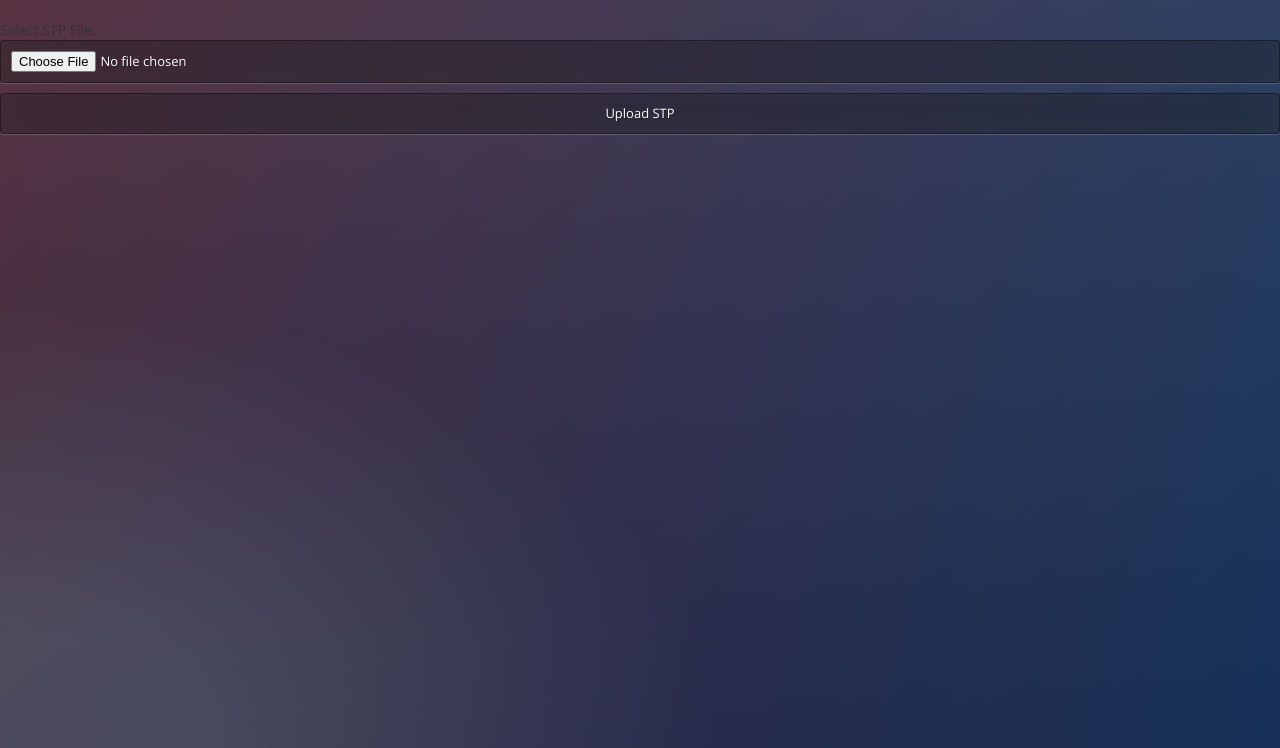
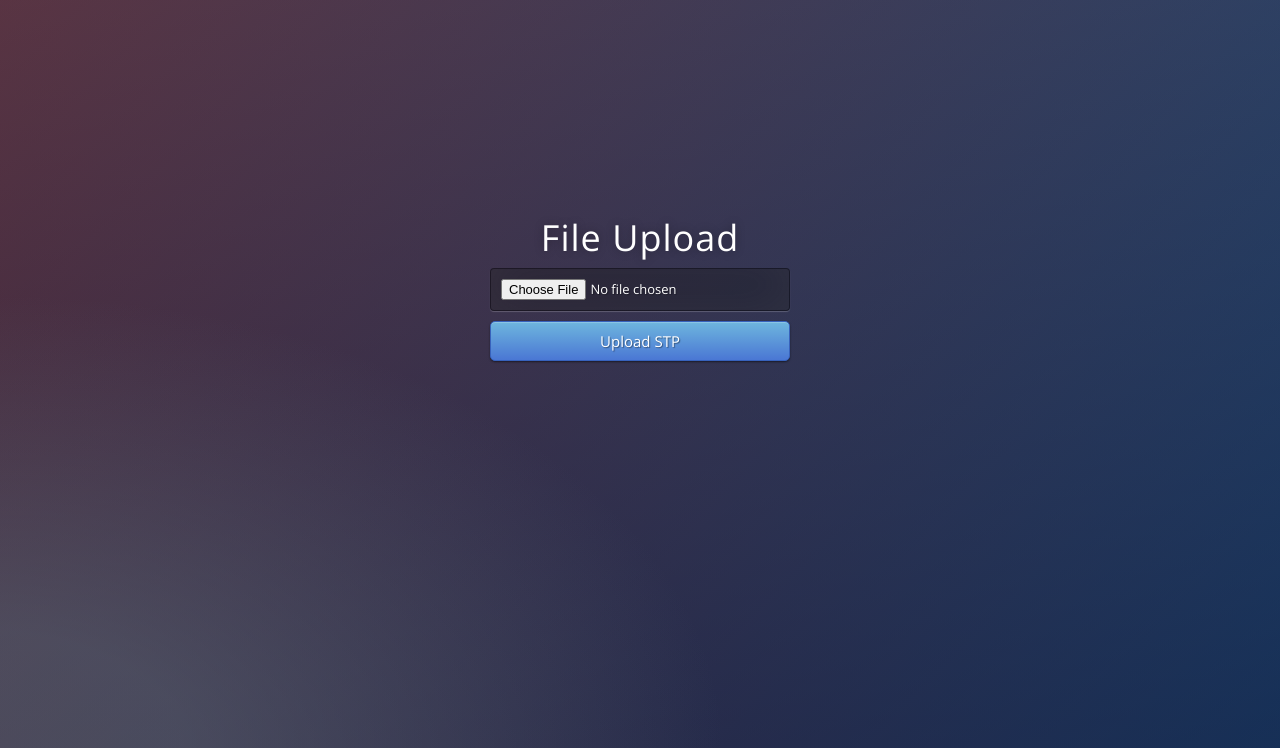
Before and after one commit to AntonyHwang/Web-based-CAE-Cloud-Platform, a PHP site: page /file_upload.php in a window 1280 px wide. Shown: the part 52-800 px from the top of the page. Run offline with PHP 8.4, Linux system fonts and the light colour scheme; the visitor is signed in with stand-in values (Sample User, id 1); some libraries are stand-ins or nearby versions.

Commit message:
UI Updated

```diff
--- a/app/file_upload.php
+++ b/app/file_upload.php
@@ -8,11 +8,13 @@
 <html>
 <body>
 
-<form action="file_upload.php" method="post" enctype="multipart/form-data">
-    Select STP File:
-    <input type="file" name="fileToUpload" id="fileToUpload">
-    <input type="submit" value="Upload STP" name="submit">
-</form>
+    <div class ="login">
+        <form action="file_upload.php" method="post" enctype="multipart/form-data">
+            <h1>File Upload</h1>
+            <input type="file" name="fileToUpload" id="fileToUpload">
+            <button type="submit" class="btn btn-primary btn-block btn-large">Upload STP</button>
+        </form>
+    </div>
 
 </body>
 </html>
```
